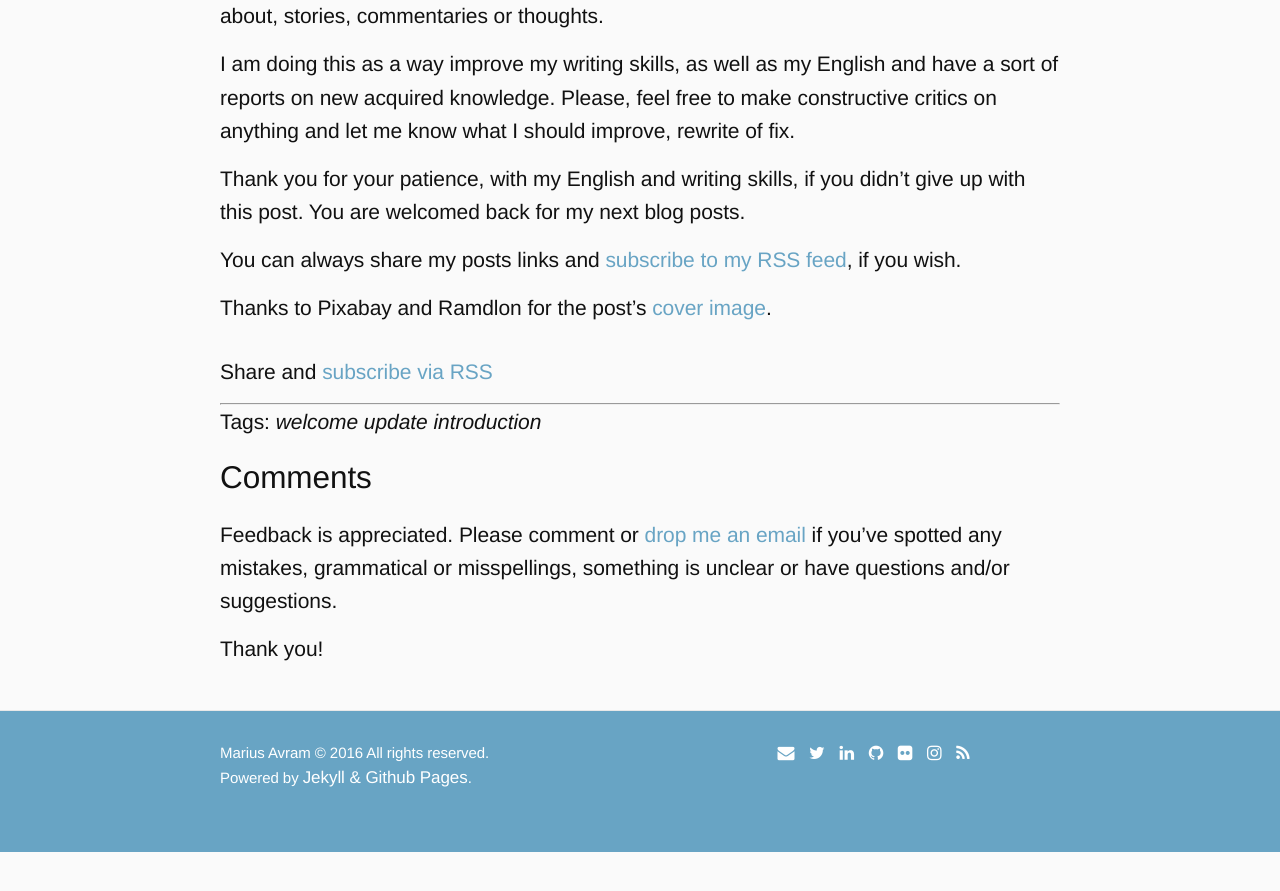
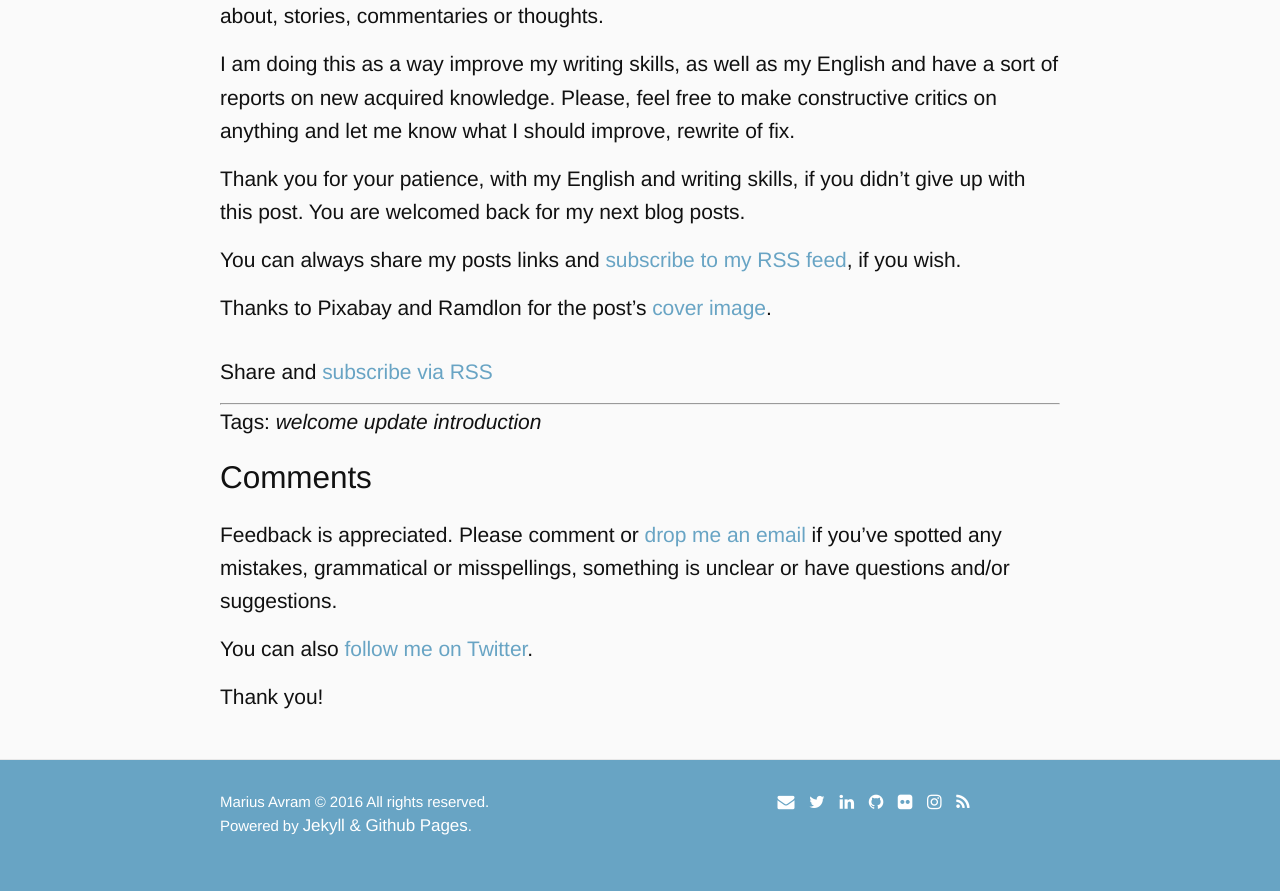
Before and after one commit to mariusavram91/mariusavram, a Jekyll site: the page built from _posts/2015-05-01-welcome.markdown, in a window 1280 px wide and 900 px high, scrolled down 805 px. Shown: the top 891 px of the window. Built offline with Jekyll 4.4.1, drawn with Linux system fonts in a browser that asks for light colours; nearby versions of some CDN libraries; comment, search, counter and statistics services are not loaded; before the commit the page ends 1657 px from its top, so only the background shows below that.

Commit message:
Add link to Twitter for the posts

```diff
--- a/_layouts/post.html
+++ b/_layouts/post.html
@@ -28,6 +28,7 @@ layout: default
 
   <p>Feedback is appreciated. Please comment or <a
     href="mailto:me@mariusavram.com">drop me an email</a> if you’ve spotted any mistakes, grammatical or misspellings, something is unclear or have questions and/or suggestions.</p>
+  <p>You can also <a href="https://twitter.com/mariusavram91">follow me on Twitter</a>.</p>
   <p>Thank you!</p>
 
   {% include disqus.html %}
```
